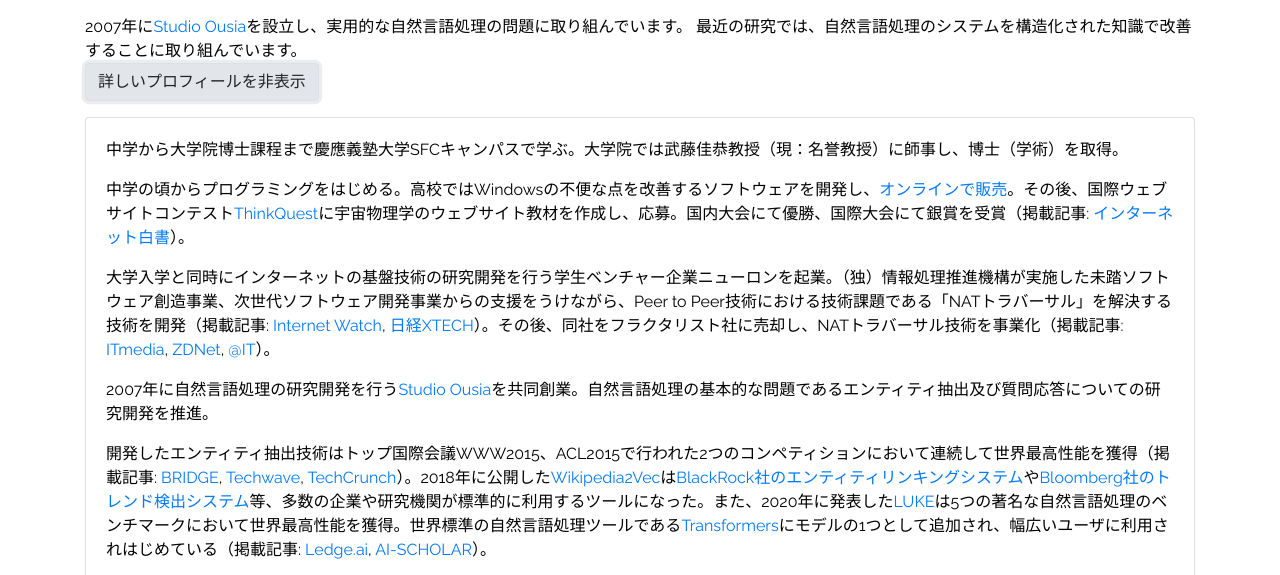
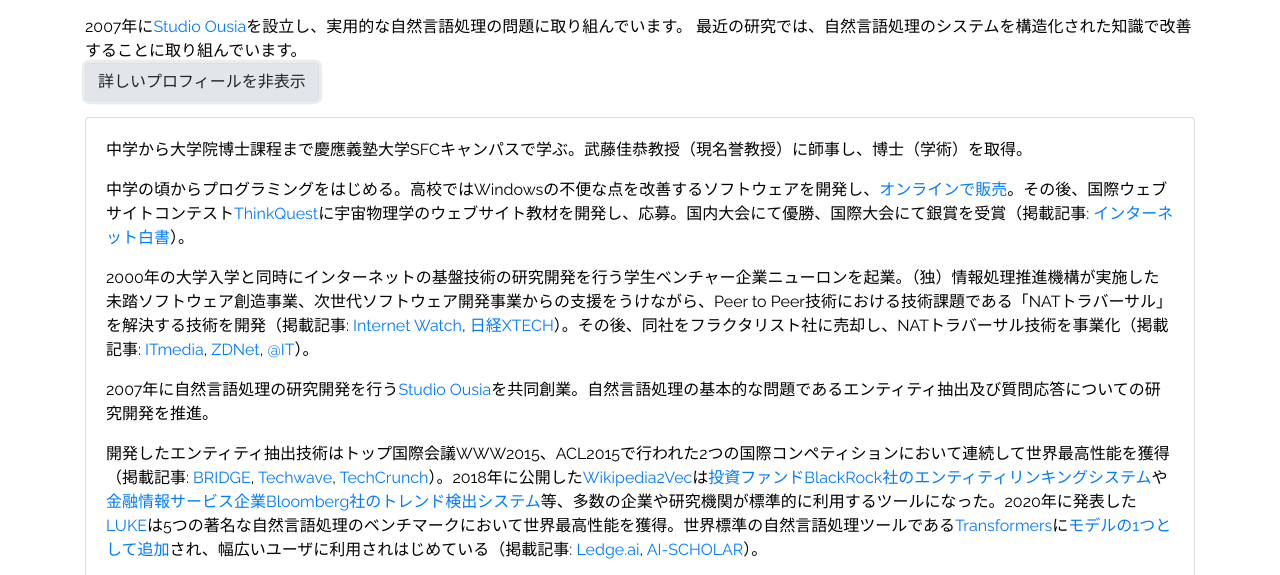
Before and after one commit to ikuyamada/ikuyamada.github.io, a plain HTML site: page index_ja.html in a window 1280 px wide. Both pictures are taken after a click on the button "詳しいプロフィールを表示". Shown: the part 196-771 px from the top of the page. Drawn offline with nearby package versions, Linux system fonts and the light colour scheme.

Commit message:
update profile

```diff
--- a/index_ja.html
+++ b/index_ja.html
@@ -49,22 +49,16 @@
       </p>
       <div class="collapse" id="detailed_profile">
         <div class="card card-body">
-      <p>中学から大学院博士課程まで慶應義塾大学SFCキャンパスで学ぶ。大学院では武藤佳恭教授（現：名誉教授）に師事し、博士（学術）を取得。</p>
-
-      <p>中学の頃からプログラミングをはじめる。高校ではWindowsの不便な点を改善するソフトウェアを開発し、<a href="https://www.vector.co.jp/magazine/softnews/980212/n9802121.html" target="_blank">オンラインで販売</a>。その後、国際ウェブサイトコンテスト<a href="https://en.wikipedia.org/wiki/Oracle_Thinkquest" target="_blank">ThinkQuest</a>に宇宙物理学のウェブサイト教材を作成し、応募。国内大会にて優勝、国際大会にて銀賞を受賞（掲載記事: <a href="http://webcon.japias.jp/about/article05.html" target="_blank">インターネット白書</a>）。</p>
-
-      <p>大学入学と同時にインターネットの基盤技術の研究開発を行う学生ベンチャー企業ニューロンを起業。（独）情報処理推進機構が実施した未踏ソフトウェア創造事業、次世代ソフトウェア開発事業からの支援をうけながら、Peer to Peer技術における技術課題である「NATトラバーサル」を解決する技術を開発（掲載記事: <a href="https://internet.watch.impress.co.jp/cda/event/2004/05/12/3067.html" target="_blank">Internet Watch</a>, <a href="https://xtech.nikkei.com/it/free/NNW/NETHOT/20050625/163349/" target="_blank">日経XTECH</a>）。その後、同社をフラクタリスト社に売却し、NATトラバーサル技術を事業化（掲載記事: <a href="https://www.itmedia.co.jp/lifestyle/articles/0507/05/news062.html" target="_blank">ITmedia</a>, <a href="https://japan.zdnet.com/article/20085038/" target="_blank">ZDNet</a>, <a href="https://www.atmarkit.co.jp/news/200507/06/nn.html" target="_blank">@IT</a>）。</p>
-
+          <p>中学から大学院博士課程まで慶應義塾大学SFCキャンパスで学ぶ。武藤佳恭教授（現名誉教授）に師事し、博士（学術）を取得。</p>
+          <p>中学の頃からプログラミングをはじめる。高校ではWindowsの不便な点を改善するソフトウェアを開発し、<a href="https://www.vector.co.jp/magazine/softnews/980212/n9802121.html" target="_blank">オンラインで販売</a>。その後、国際ウェブサイトコンテスト<a href="https://en.wikipedia.org/wiki/Oracle_Thinkquest" target="_blank">ThinkQuest</a>に宇宙物理学のウェブサイト教材を開発し、応募。国内大会にて優勝、国際大会にて銀賞を受賞（掲載記事: <a href="http://webcon.japias.jp/about/article05.html" target="_blank">インターネット白書</a>）。</p>
+          <p>2000年の大学入学と同時にインターネットの基盤技術の研究開発を行う学生ベンチャー企業ニューロンを起業。（独）情報処理推進機構が実施した未踏ソフトウェア創造事業、次世代ソフトウェア開発事業からの支援をうけながら、Peer to Peer技術における技術課題である「NATトラバーサル」を解決する技術を開発（掲載記事: <a href="https://internet.watch.impress.co.jp/cda/event/2004/05/12/3067.html" target="_blank">Internet Watch</a>, <a href="https://xtech.nikkei.com/it/free/NNW/NETHOT/20050625/163349/" target="_blank">日経XTECH</a>）。その後、同社をフラクタリスト社に売却し、NATトラバーサル技術を事業化（掲載記事: <a href="https://www.itmedia.co.jp/lifestyle/articles/0507/05/news062.html" target="_blank">ITmedia</a>, <a href="https://japan.zdnet.com/article/20085038/" target="_blank">ZDNet</a>, <a href="https://www.atmarkit.co.jp/news/200507/06/nn.html" target="_blank">@IT</a>）。</p>
           <p>2007年に自然言語処理の研究開発を行う<a href="https://www.ousia.jp/" target="_blank">Studio Ousia</a>を共同創業。自然言語処理の基本的な問題であるエンティティ抽出及び質問応答についての研究開発を推進。</p>
-
-      <p>開発したエンティティ抽出技術はトップ国際会議WWW2015、ACL2015で行われた2つのコンペティションにおいて連続して世界最高性能を獲得（掲載記事: <a href="https://thebridge.jp/2015/05/studio-ousia-wins-neel-challenge" target="_blank">BRIDGE</a>, <a href="http://techwave.jp/archives/studio-ousia-winner-of-neel-www2015.html" target="_blank">Techwave</a>, <a href="https://jp.techcrunch.com/2016/04/04/studio-ousia-semantic-kernel/" target="_blank">TechCrunch</a>）。2018年に公開した<a href="https://wikipedia2vec.github.io/" target="_blank">Wikipedia2Vec</a>は<a href="https://arxiv.org/abs/1911.03834" target="_blank">BlackRock社のエンティティリンキングシステム</a>や<a href="https://dl.acm.org/doi/10.1145/3437963.3441765" target="_blank">Bloomberg社のトレンド検出システム</a>等、多数の企業や研究機関が標準的に利用するツールになった。また、2020年に発表した<a href="https://github.com/studio-ousia/luke" target="_blank">LUKE</a>は5つの著名な自然言語処理のベンチマークにおいて世界最高性能を獲得。世界標準の自然言語処理ツールである<a href="https://github.com/huggingface/transformers" target="_blank">Transformers</a>にモデルの1つとして追加され、幅広いユーザに利用されはじめている（掲載記事: <a href="https://ledge.ai/luke-transformers/" target="_blank">Ledge.ai</a>, <a href="https://ai-scholar.tech/articles/ai-timely/Studio_Ousia1" target="_blank">AI-SCHOLAR</a>）。</p>
-
-      <p>開発した質問応答技術は、世界最高峰のAIに関する国際会議NIPS（現：NeurIPS）2017で開催されたコンペティションにおいて世界最高性能を獲得。人間の全米クイズ王で構成される6人のチームとの対戦が行われ、開発したシステムは465対200のスコアで圧勝（掲載記事: <a href="https://www.itmedia.co.jp/news/articles/1802/28/news037.html" target="_blank">ITmedia</a>, <a href="https://www.ousia.jp/ja/page/ja/2018/03/30/yomiuri/" target="_blank">読売新聞</a>, <a href="https://jp.techcrunch.com/2017/02/16/studio-ousia/" target="_blank">TechCrunch</a>, <a href="https://ainow.ai/2018/02/05/132440/" target="_blank">AI NOW</a>, <a href="https://codezine.jp/article/detail/10865" target="_blank">CodeZine</a>）。NeurIPS 2020で開催されたコンペティションでは、6GB制約トラックにおいてFacebook AIに次いで準優勝、無制約トラックにおいてMicrosoft、Facebook AIに次いで3位と世界最高峰の研究機関と比する性能を獲得した。</p>
-
+          <p>開発したエンティティ抽出技術はトップ国際会議WWW2015、ACL2015で行われた2つの国際コンペティションにおいて連続して世界最高性能を獲得（掲載記事: <a href="https://thebridge.jp/2015/05/studio-ousia-wins-neel-challenge" target="_blank">BRIDGE</a>, <a href="http://techwave.jp/archives/studio-ousia-winner-of-neel-www2015.html" target="_blank">Techwave</a>, <a href="https://jp.techcrunch.com/2016/04/04/studio-ousia-semantic-kernel/" target="_blank">TechCrunch</a>）。2018年に公開した<a href="https://wikipedia2vec.github.io/" target="_blank">Wikipedia2Vec</a>は<a href="https://arxiv.org/abs/1911.03834" target="_blank">投資ファンドBlackRock社のエンティティリンキングシステム</a>や<a href="https://dl.acm.org/doi/10.1145/3437963.3441765" target="_blank">金融情報サービス企業Bloomberg社のトレンド検出システム</a>等、多数の企業や研究機関が標準的に利用するツールになった。2020年に発表した<a href="https://github.com/studio-ousia/luke" target="_blank">LUKE</a>は5つの著名な自然言語処理のベンチマークにおいて世界最高性能を獲得。世界標準の自然言語処理ツールである<a href="https://github.com/huggingface/transformers" target="_blank">Transformers</a>に<a href="https://huggingface.co/transformers/model_doc/luke.html" target="_blank">モデルの1つとして追加</a>され、幅広いユーザに利用されはじめている（掲載記事: <a href="https://ledge.ai/luke-transformers/" target="_blank">Ledge.ai</a>, <a href="https://ai-scholar.tech/articles/ai-timely/Studio_Ousia1" target="_blank">AI-SCHOLAR</a>）。</p>
+          <p>開発した質問応答技術は、世界最高峰のAIに関する国際会議NIPS（現NeurIPS）2017で開催されたコンペティションにおいて世界最高性能を獲得。開発したシステムと人間の全米クイズ王で構成される6人のチームとの対戦が行われ、465対200のスコアで圧勝（掲載記事: <a href="https://www.itmedia.co.jp/news/articles/1802/28/news037.html" target="_blank">ITmedia</a>, <a href="https://www.ousia.jp/ja/page/ja/2018/03/30/yomiuri/" target="_blank">読売新聞</a>, <a href="https://jp.techcrunch.com/2017/02/16/studio-ousia/" target="_blank">TechCrunch</a>, <a href="https://ainow.ai/2018/02/05/132440/" target="_blank">AI NOW</a>, <a href="https://codezine.jp/article/detail/10865" target="_blank">CodeZine</a>）。NeurIPS 2020で開催されたコンペティションでは、6GB制約トラックにおいてFacebook AIに次いで準優勝、無制約トラックにおいてMicrosoft、Facebook AIに次いで3位と世界最高峰の研究機関と比する性能を獲得した。</p>
           <p>人生を通じて、人の役に立つ新しいソフトウェアを継続的に生み出し続けることを目標にしている。</p>
         </div>
       </div>
-
+    </div>
 
     <h2>What's New</h2>
     <ul>
```
Lines whose indentation alone changed are shown as unchanged.
